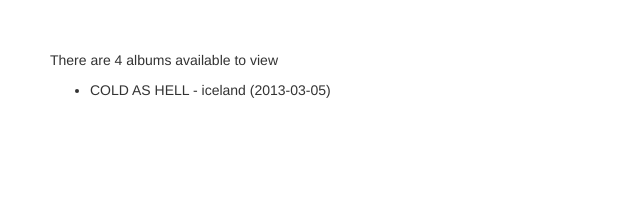
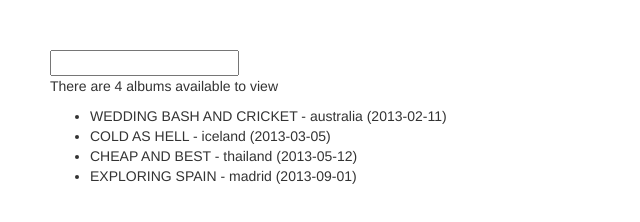
Before and after one commit to naakheel/angularjsTutorial, a plain HTML site: page index.html in a window 1280 px wide. Shown: the whole page, without its empty margins (0-640 px from the left). Drawn offline with Linux system fonts and the light colour scheme.

Commit message:
Combine data binding and filters

```diff
--- a/index.html
+++ b/index.html
@@ -10,11 +10,12 @@
 									{name:'thailand',date:'2013-05-12',title:'Cheap and best'},
 									{name:'australia',date:'2013-02-11',title:'Wedding bash and cricket'}]">
 
+			<input type="text" ng-model="searchFor" size="20" />
 			<p>
 				There are {{albums.length}} albums available to view
 			</p>
 			<ul>
-				<li ng-repeat="album in albums | filter:'iceland'">
+				<li ng-repeat="album in albums | filter:searchFor | orderBy:'date'">
 					{{album.title |uppercase}} - {{ album.name }} ({{ album.date }})
 				</li>
 			</ul>
```
